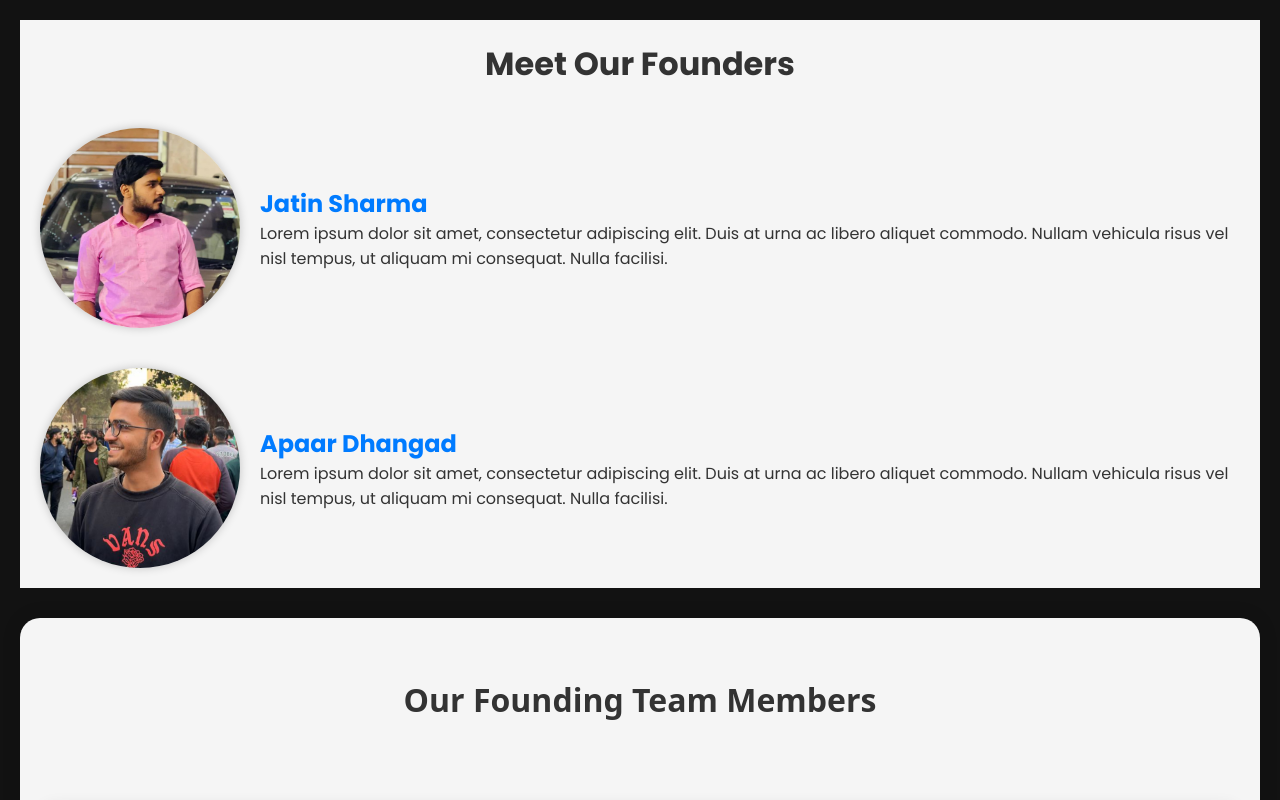
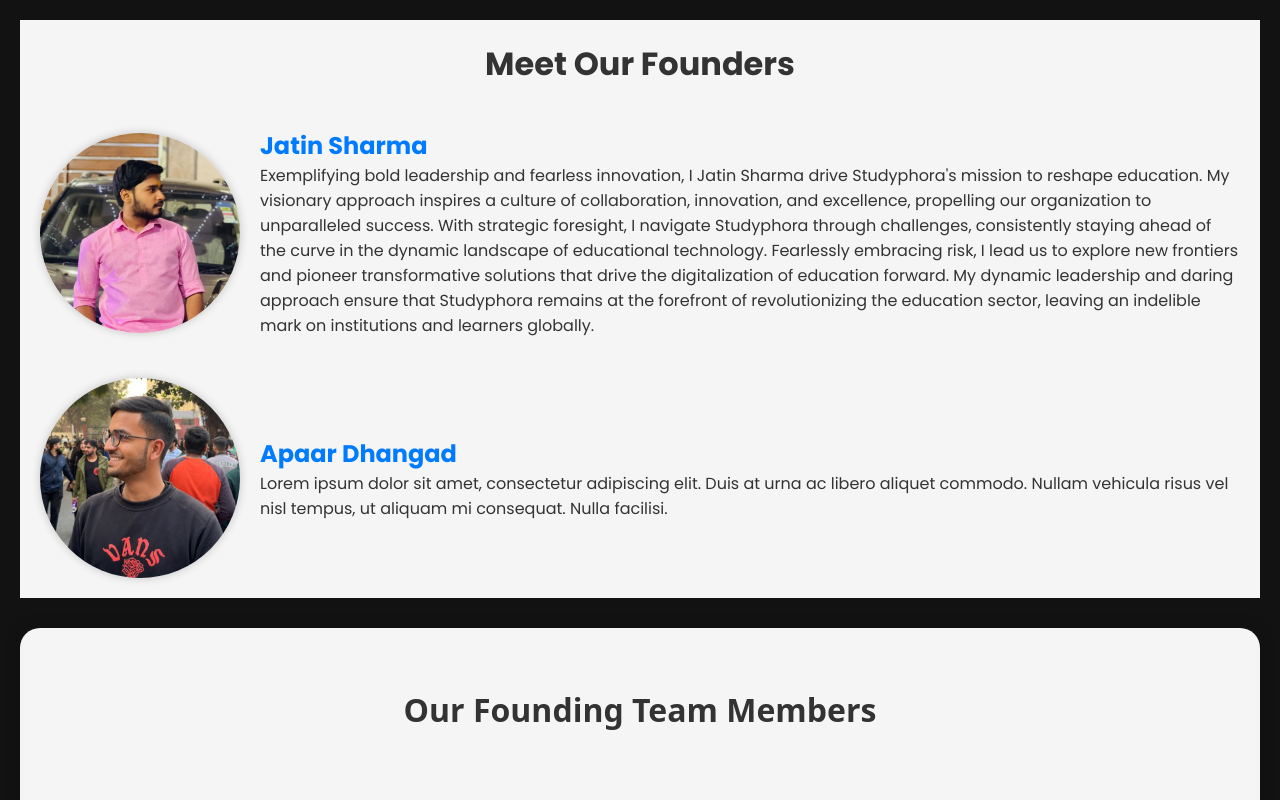
Before and after one commit to Quantsanskar/my-website, a Next.js app: page /founders in a window 1280 px wide. Shown: the top 800 px of the page. Built offline with nearby package versions, Linux system fonts and the light colour scheme.

Commit message:
Update founders.js

```diff
--- a/pages/founders.js
+++ b/pages/founders.js
@@ -12,7 +12,7 @@ const Founder = () => {
                 </div>
                 <div className={styles.text}>
                     <h2 className={styles.name}>Jatin Sharma</h2>
-                    <p>Lorem ipsum dolor sit amet, consectetur adipiscing elit. Duis at urna ac libero aliquet commodo. Nullam vehicula risus vel nisl tempus, ut aliquam mi consequat. Nulla facilisi.</p>
+                    <p>Exemplifying bold leadership and fearless innovation, I Jatin Sharma drive Studyphora's mission to reshape education. My visionary approach inspires a culture of collaboration, innovation, and excellence, propelling our organization to unparalleled success. With strategic foresight, I navigate Studyphora through challenges, consistently staying ahead of the curve in the dynamic landscape of educational technology. Fearlessly embracing risk, I lead us to explore new frontiers and pioneer transformative solutions that drive the digitalization of education forward. My dynamic leadership and daring approach ensure that Studyphora remains at the forefront of revolutionizing the education sector, leaving an indelible mark on institutions and learners globally.</p>
                 </div>
             </section>
 
```
